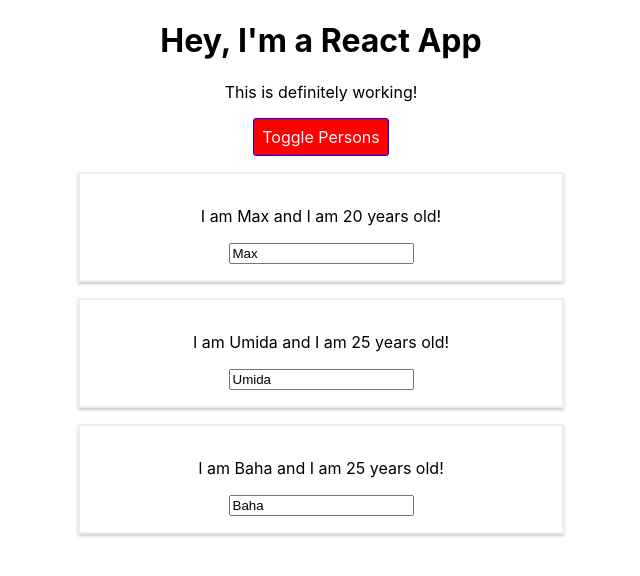
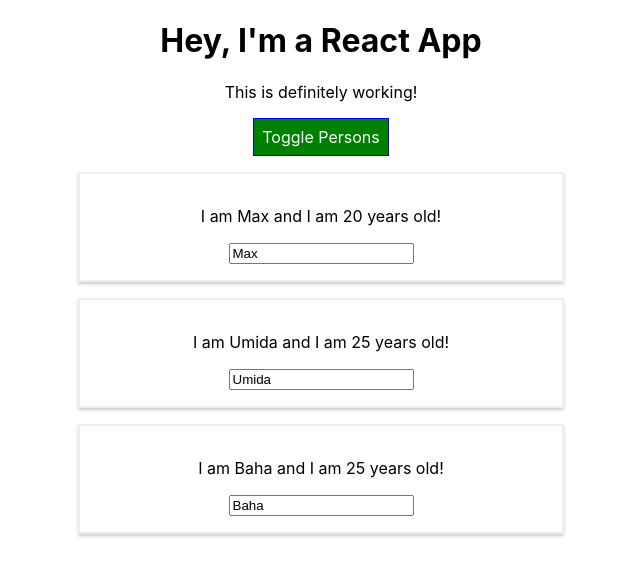
Before and after one commit to umida-boltaeva/REACT-full-course, a React (Create React App) app: page / in a window 1280 px wide. Both pictures are taken after a click on the button "Toggle Persons". Shown: the top 576 px of the page, without its empty margins (319-959 px from the left). Built offline with nearby package versions, Linux system fonts and the light colour scheme.

Commit message:
Use styled-components

```diff
--- a/package.json
+++ b/package.json
@@ -9,7 +9,8 @@
     "radium": "^0.26.0",
     "react": "^16.13.1",
     "react-dom": "^16.13.1",
-    "react-scripts": "3.4.1"
+    "react-scripts": "3.4.1",
+    "styled-components": "^5.1.1"
   },
   "scripts": {
     "start": "react-scripts start",
--- a/src/App.js
+++ b/src/App.js
@@ -1,7 +1,22 @@
 import React, { Component } from 'react';
 import './App.css';
-import Radium, { StyleRoot } from "radium";
+import styled from "styled-components";
 import Person from "./Person/Person";
+
+const StyledButton = styled.button`
+      background-color: green;
+      color: white;
+      font: inherit;
+      border: 1px solid blue;
+      borderRadius: 3px;
+      padding: 8px;
+      cursor: pointer;
+
+      &:hover {
+        background-color: lightgreen;
+        color: black;
+      };
+`;
 
 class App extends Component {
   state = {
@@ -23,7 +38,7 @@
       ...this.state.persons[personIndex]
     };
 
-    // const person = Object.assign({}, this.state.persons[personIndex]);
+    // ${'' /* // const person = Object.assign({}, this.state.persons[personIndex]); */}
 
     person.name = event.target.value;
     const persons = [...this.state.persons];
@@ -46,20 +61,6 @@
   };
 
   render(){
-    const style = {
-      backgroundColor: "green",
-      color: "white",
-      font: "inherit",
-      border: "1px solid blue",
-      borderRadius: "3px",
-      padding: "8px",
-      cursor: "pointer",
-      ":hover": {
-        backgroundColor: "lightgreen",
-        color: "black"
-      }
-    };
-
     let persons = null;
 
     if(this.state.showPersons) {
@@ -75,11 +76,6 @@
         })}
         </div>
       );
-      style.backgroundColor = "red";
-      style[":hover"] = {
-        backgroundColor: "salmon",
-        color: "black"
-      };
     }
 
     let classes = [];
@@ -91,17 +87,16 @@
     };
 
     return (
-      <StyleRoot>
       <div className="App">
         <h1>Hey, I'm a React App</h1>
         <p className={classes.join(" ")}>This is definitely       working!</p>
-        <button
-          style={style} onClick={this.togglePersonsHandler}>Toggle Persons</button>
+        <StyledButton onClick={this.togglePersonsHandler}>Toggle Persons
+        </StyledButton>
          {persons}
       </div>
-      </StyleRoot>
     );
   }
 };
 
-export default Radium(App);
+
+export default App;
--- a/src/Person/Person.css
+++ b/src/Person/Person.css
@@ -6,3 +6,9 @@
     padding: 16px;
     text-align: center;
 }
+
+@media (min-width: 500px){
+    .Person {
+        width: 450px;
+    }
+}
--- a/src/Person/Person.js
+++ b/src/Person/Person.js
@@ -1,22 +1,30 @@
 import React from "react";
-import Radium from "radium";
-import "./Person.css";
+import styled from "styled-components";
+// import "./Person.css";
+
+const StyledDiv = styled.div`
+    width: 60%;
+    margin: 16px auto;
+    border: 2px solid #eee;
+    box-shadow: 0 2px 3px #ccc;
+    padding: 16px;
+    text-align: center;
+
+    @media (min-width: 500px){
+        width: 450px;
+    }
+`;
 
 const person = (props) => {
-
-    const style = {
-        "@media (min-width: 500px)": {
-            width: "450px"
-        }
-    };
     return (
-        <div className="Person" style={style}>
+        <StyledDiv>
             <p onClick={props.click}>I am {props.name} and I am {props.age} years old!</p>
             <p>{props.children}</p>
             <input type="text" onChange={props.changed} value={props.name}/>
-        </div>
+        </StyledDiv>
+
     )
 
-}
+};
 
-export default Radium(person);
+export default person;
```
Also changed, not shown: 1 other file (tests, documents, lock files or other folders).
